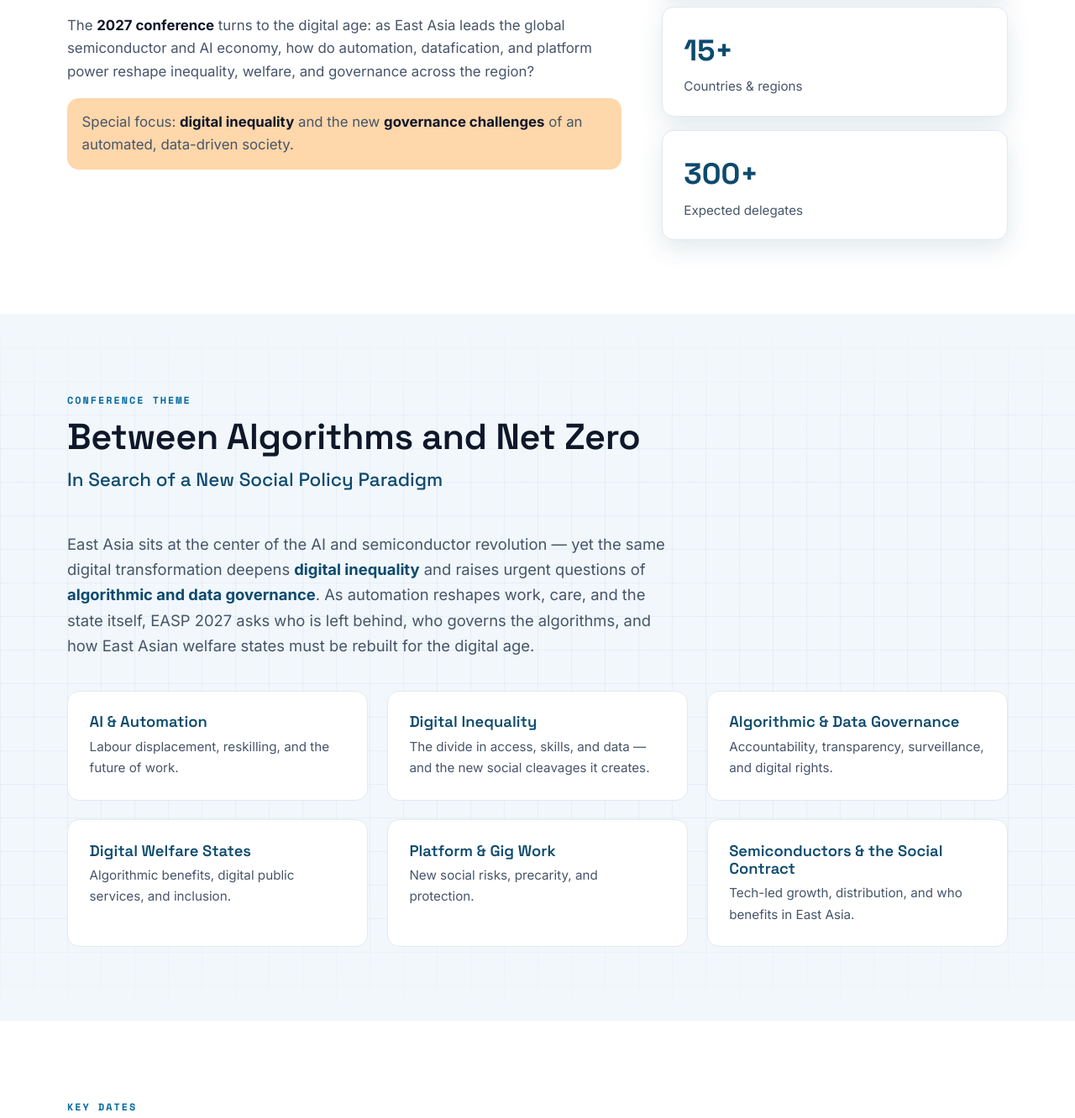
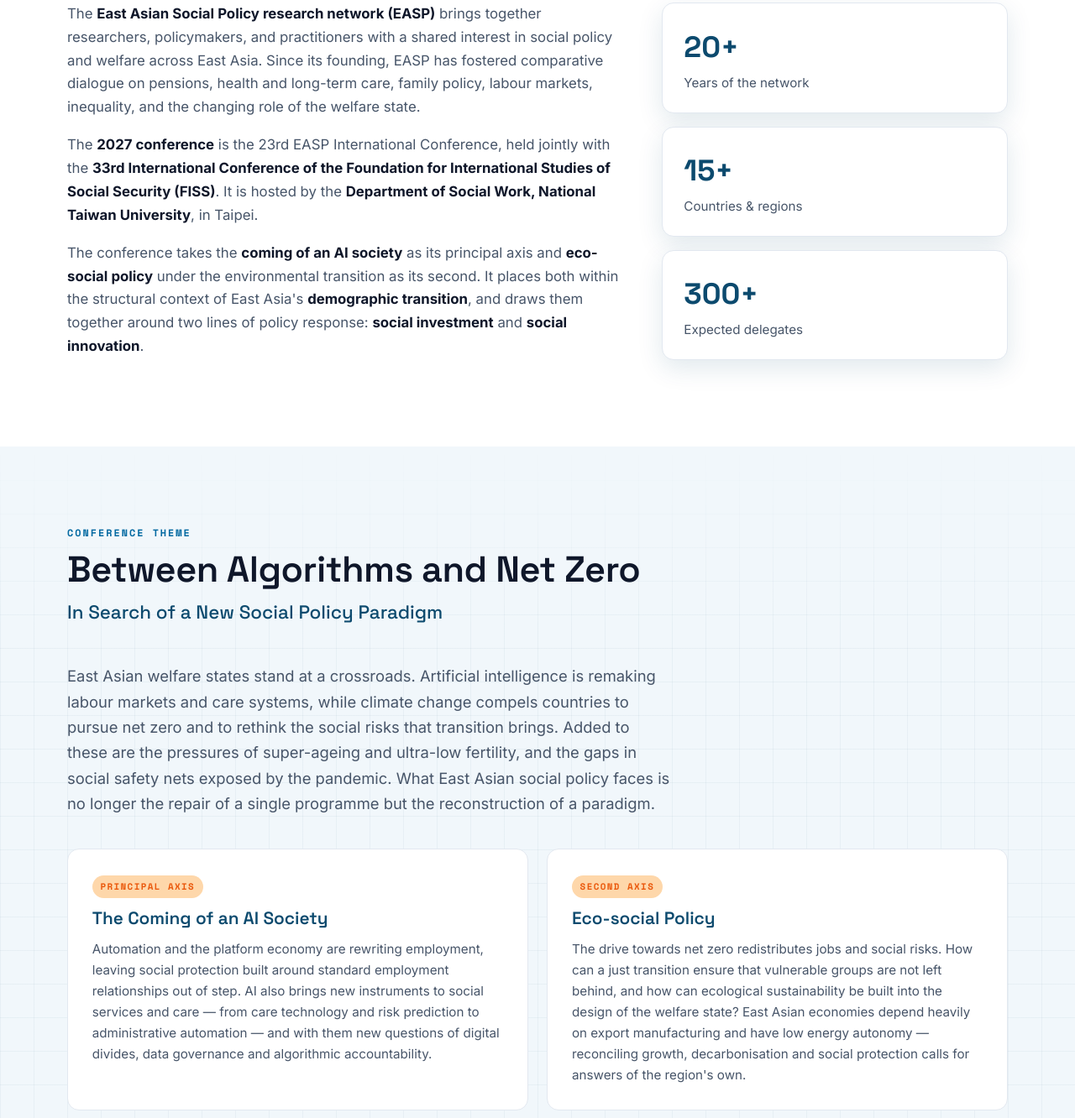
Before and after one commit to chungyang1017/2027EASP, a plain HTML site: page 網頁/index.html in a window 1280 px wide. Shown: the part 1112-2444 px from the top of the page at 84% size. Drawn offline with nearby package versions, Linux system fonts and the light colour scheme.

Commit message:
補上會議地點、FISS 合辦與四軸主題架構；修正資產排除規則
依計畫書（第23屆東亞社會政策研討會計畫書.docx）定案內容補齊：
- 地點：國立臺灣大學（臺北），承辦單位為臺大社會工作學系
- 合辦：EASP 第23屆年會暨 FISS（Foundation for International
  Studies of Social Security）第33屆年會
- 主題架構改寫為計畫書四軸：AI社會為主軸、生態社會政策為第二軸線、
  東亞人口轉型為結構脈絡、社會投資與社會創新為政策回應路徑
  （原六張純數位框架的 topic-card 與新主題「演算法與淨零之間」對不上）

計畫書中標為暫定或待確議者一律未上線，維持原佔位：四位主題演講者、
12 個分組子題、各項投稿與註冊截止日期。

同時修正 .assetsignore：原規則未排除 .wrangler/、2027 EASP計畫書/、
EASP會議事務/ 及本機資料庫檔，導致計畫書、兩位講者 CV、經費估算與
內部議程隨部署公開於 workers.dev。已重新部署，全部確認回傳 404。

Co-Authored-By: Claude Opus 5 <noreply@anthropic.com>

```diff
--- a/網頁/index.html
+++ b/網頁/index.html
@@ -4,11 +4,11 @@
   <meta charset="UTF-8" />
   <meta name="viewport" content="width=device-width, initial-scale=1.0" />
   <title>EASP 2027 — East Asian Social Policy Network Conference</title>
-  <meta name="description" content="EASP 2027, Taiwan, 30 June – 2 July 2027 — Between Algorithms and Net Zero: In Search of a New Social Policy Paradigm." />
+  <meta name="description" content="EASP 2027 · FISS 2027 — National Taiwan University, Taipei, 30 June – 2 July 2027. Between Algorithms and Net Zero: In Search of a New Social Policy Paradigm." />
 
   <!-- Social preview -->
   <meta property="og:title" content="EASP 2027 — East Asian Social Policy Network Conference" />
-  <meta property="og:description" content="Between Algorithms and Net Zero — In Search of a New Social Policy Paradigm. The 2027 EASP Conference, Taiwan, 30 June – 2 July 2027." />
+  <meta property="og:description" content="Between Algorithms and Net Zero — In Search of a New Social Policy Paradigm. The 23rd EASP International Conference and the 33rd FISS International Conference, National Taiwan University, Taipei, 30 June – 2 July 2027." />
   <meta property="og:type" content="website" />
 
   <!-- Inline SVG favicon -->
@@ -19,7 +19,7 @@
   <link rel="preconnect" href="https://fonts.gstatic.com" crossorigin />
   <link href="https://fonts.googleapis.com/css2?family=Space+Grotesk:wght@400;500;600;700&family=Inter:wght@400;500;600;700&family=Space+Mono:wght@400;700&display=swap" rel="stylesheet" />
 
-  <link rel="stylesheet" href="styles.css?v=16" />
+  <link rel="stylesheet" href="styles.css?v=17" />
 </head>
 <body>
   <!-- ============ HEADER / NAV ============ -->
@@ -50,13 +50,15 @@
   <section class="hero">
     <div class="hero-bg" aria-hidden="true"></div>
     <div class="container hero-inner">
-      <p class="hero-eyebrow">East Asian Social Policy Research Network · Taiwan 2027</p>
+      <p class="hero-eyebrow">East Asian Social Policy Research Network · Taipei 2027</p>
       <h1 class="hero-title">The 2027 EASP Conference</h1>
+      <p class="hero-joint">The 23rd International Conference of the East Asian Social Policy research network (EASP), held jointly with the 33rd International Conference of the Foundation for International Studies of Social Security (FISS).</p>
       <p class="hero-theme">Between Algorithms and Net Zero</p>
       <p class="hero-sub">
-        Digitalization, automation, and AI are rewriting the welfare state.
-        At the heart of the global semiconductor economy, East Asia asks what
-        social policy and welfare governance become in the digital age.
+        The coming of an AI society, and the ecological transition towards net zero,
+        are reshaping the risks that welfare states were built to address. Set against
+        East Asia's demographic transition, EASP 2027 asks how social investment and
+        social innovation can answer them.
       </p>
       <div class="hero-meta">
         <div class="meta-chip">
@@ -65,7 +67,7 @@
         </div>
         <div class="meta-chip">
           <span class="meta-label">Venue</span>
-          <span class="meta-value">Taiwan</span>
+          <span class="meta-value">National Taiwan University, Taipei</span>
         </div>
         <div class="meta-chip">
           <span class="meta-label">Format</span>
@@ -112,14 +114,19 @@
               inequality, and the changing role of the welfare state.
             </p>
             <p>
-              The <strong>2027 conference</strong> turns to the digital age: as East
-              Asia leads the global semiconductor and AI economy, how do automation,
-              datafication, and platform power reshape inequality, welfare, and
-              governance across the region?
+              The <strong>2027 conference</strong> is the 23rd EASP International
+              Conference, held jointly with the <strong>33rd International Conference
+              of the Foundation for International Studies of Social Security (FISS)</strong>.
+              It is hosted by the <strong>Department of Social Work, National Taiwan
+              University</strong>, in Taipei.
             </p>
-            <p class="note">
-              Special focus: <strong>digital inequality</strong> and the new
-              <strong>governance challenges</strong> of an automated, data-driven society.
+            <p>
+              The conference takes the <strong>coming of an AI society</strong> as its
+              principal axis and <strong>eco-social policy</strong> under the
+              environmental transition as its second. It places both within the
+              structural context of East Asia's <strong>demographic transition</strong>,
+              and draws them together around two lines of policy response:
+              <strong>social investment</strong> and <strong>social innovation</strong>.
             </p>
           </div>
           <div class="stats">
@@ -149,20 +156,35 @@
           <p class="theme-sub">In Search of a New Social Policy Paradigm</p>
         </div>
         <p class="lead">
-          East Asia sits at the center of the AI and semiconductor revolution — yet the
-          same digital transformation deepens <strong>digital inequality</strong> and raises
-          urgent questions of <strong>algorithmic and data governance</strong>. As automation
-          reshapes work, care, and the state itself, EASP 2027 asks who is left behind, who
-          governs the algorithms, and how East Asian welfare states must be rebuilt for the
-          digital age.
+          East Asian welfare states stand at a crossroads. Artificial intelligence is
+          remaking labour markets and care systems, while climate change compels
+          countries to pursue net zero and to rethink the social risks that transition
+          brings. Added to these are the pressures of super-ageing and ultra-low
+          fertility, and the gaps in social safety nets exposed by the pandemic. What
+          East Asian social policy faces is no longer the repair of a single programme
+          but the reconstruction of a paradigm.
         </p>
-        <div class="topics">
-          <div class="topic-card"><h3>AI &amp; Automation</h3><p>Labour displacement, reskilling, and the future of work.</p></div>
-          <div class="topic-card"><h3>Digital Inequality</h3><p>The divide in access, skills, and data — and the new social cleavages it creates.</p></div>
-          <div class="topic-card"><h3>Algorithmic &amp; Data Governance</h3><p>Accountability, transparency, surveillance, and digital rights.</p></div>
-          <div class="topic-card"><h3>Digital Welfare States</h3><p>Algorithmic benefits, digital public services, and inclusion.</p></div>
-          <div class="topic-card"><h3>Platform &amp; Gig Work</h3><p>New social risks, precarity, and protection.</p></div>
-          <div class="topic-card"><h3>Semiconductors &amp; the Social Contract</h3><p>Tech-led growth, distribution, and who benefits in East Asia.</p></div>
+        <div class="topics topics-axes">
+          <div class="topic-card">
+            <span class="axis-tag">Principal axis</span>
+            <h3>The Coming of an AI Society</h3>
+            <p>Automation and the platform economy are rewriting employment, leaving social protection built around standard employment relationships out of step. AI also brings new instruments to social services and care — from care technology and risk prediction to administrative automation — and with them new questions of digital divides, data governance and algorithmic accountability.</p>
+          </div>
+          <div class="topic-card">
+            <span class="axis-tag">Second axis</span>
+            <h3>Eco-social Policy</h3>
+            <p>The drive towards net zero redistributes jobs and social risks. How can a just transition ensure that vulnerable groups are not left behind, and how can ecological sustainability be built into the design of the welfare state? East Asian economies depend heavily on export manufacturing and have low energy autonomy — reconciling growth, decarbonisation and social protection calls for answers of the region's own.</p>
+          </div>
+          <div class="topic-card">
+            <span class="axis-tag">Structural context</span>
+            <h3>East Asia's Demographic Transition</h3>
+            <p>Taiwan became a super-aged society in 2025, fertility in South Korea keeps setting new global lows, and Japan's population continues to shrink. Ageing and ultra-low fertility squeeze the financing and workforce of pensions, health care and long-term care — and interlock with both axes above, from care shortages that make care technology unavoidable to the transition's employment effects on older workers.</p>
+          </div>
+          <div class="topic-card">
+            <span class="axis-tag">Policy responses</span>
+            <h3>Social Investment &amp; Social Innovation</h3>
+            <p>Social investment turns the welfare state from compensation after the fact towards prevention and capacity-building earlier in the life course. Social innovation stresses collaboration among the state, market, social organisations and communities. Eight years after the 2019 Taipei conference took up productivism and social investment, EASP 2027 returns to take stock — and extends the view to social innovation under AI and ecological transition.</p>
+          </div>
         </div>
       </div>
     </section>
@@ -246,7 +268,7 @@
           <h2>Getting there</h2>
         </div>
         <div class="venue-grid">
-          <div class="venue-card"><h3>📍 Venue</h3><p>Host institution and city to be announced.</p></div>
+          <div class="venue-card"><h3>📍 Venue</h3><p><strong>National Taiwan University</strong>, Taipei. Hosted by the Department of Social Work, National Taiwan University. The detailed campus venue will be announced.</p></div>
           <div class="venue-card"><h3>✈️ Travel</h3><p>Information on airports, visas, and local transport will be posted here.</p></div>
           <div class="venue-card"><h3>🏨 Accommodation</h3><p>Recommended hotels and booking details to follow.</p></div>
         </div>
@@ -281,7 +303,7 @@
     <div class="container footer-grid">
       <div>
         <div class="footer-brand"><span class="brand-mark">EASP</span><span class="brand-year">2027</span></div>
-        <p>The 2027 International Conference of the East Asian Social Policy research network.</p>
+        <p>The 23rd International Conference of the East Asian Social Policy research network (EASP), held jointly with the 33rd International Conference of the Foundation for International Studies of Social Security (FISS).</p>
       </div>
       <div>
         <h4>Navigate</h4>
@@ -297,7 +319,7 @@
         <ul>
           <li><a href="mailto:info@example.org">info@example.org</a></li>
           <li>Organising committee</li>
-          <li>Host institution</li>
+          <li>Department of Social Work,<br />National Taiwan University</li>
         </ul>
       </div>
     </div>
--- a/網頁/styles.css
+++ b/網頁/styles.css
@@ -101,6 +101,7 @@ a { color: var(--navy); text-decoration: none; }
 .hero:has(.hero-sky) .hero-inner { text-shadow: 0 1px 10px rgba(5,7,15,.85), 0 0 26px rgba(5,7,15,.6); }
 .hero-eyebrow { font-family: var(--mono); text-transform: uppercase; letter-spacing: 2.5px; font-size: .78rem; font-weight: 600; color: rgba(255,218,166,.9); margin-bottom: 1rem; }
 .hero-title { font-size: clamp(1.9rem, 4.6vw, 3.5rem); font-weight: 700; letter-spacing: -.5px; white-space: nowrap; }
+.hero-joint { max-width: 54ch; font-size: clamp(.88rem, 1.7vw, .98rem); line-height: 1.55; color: rgba(255,255,255,.72); margin-top: .9rem; }
 .hero-theme { font-family: var(--serif); font-size: clamp(1.35rem, 3vw, 2.1rem); font-weight: 600; line-height: 1.15; letter-spacing: -.3px; color: #f6c473; margin-top: .7rem; }
 .hero-sub { max-width: 46ch; font-size: clamp(1rem, 2.1vw, 1.18rem); color: rgba(255,255,255,.84); margin: 1.1rem 0 2.2rem; }
 .hero-meta { display: flex; flex-wrap: wrap; gap: 1rem; margin-bottom: 2.4rem; }
@@ -319,6 +320,13 @@ a { color: var(--navy); text-decoration: none; }
 .topic-card h3 { font-size: 1.15rem; color: var(--navy); margin-bottom: .4rem; }
 .topic-card p { color: var(--slate); font-size: .95rem; }
 
+/* Four-axis theme cards */
+.topics-axes { grid-template-columns: repeat(2, 1fr); }
+.topics-axes .topic-card { padding: 1.8rem; }
+.topics-axes .topic-card h3 { font-family: var(--serif); font-size: 1.3rem; margin-bottom: .7rem; }
+.topics-axes .topic-card p { line-height: 1.65; }
+.axis-tag { display: inline-block; font-family: var(--mono); text-transform: uppercase; letter-spacing: 1.4px; font-size: .68rem; font-weight: 700; color: var(--gold); background: var(--gold-soft); padding: .28rem .6rem; border-radius: 999px; margin-bottom: .8rem; }
+
 /* ---------- Timeline ---------- */
 .timeline { list-style: none; max-width: 760px; border-left: 2px solid var(--line); margin-left: 8px; }
 .timeline li { position: relative; padding: 0 0 2rem 2rem; }
@@ -390,7 +398,7 @@ a { color: var(--navy); text-decoration: none; }
   .hero-net { position: absolute; inset: 0; width: 100%; margin: 0; }
   .map-stage { top: 16px; right: 0; height: auto; width: 100%; transform: none; }
   .taiwan-glow b { display: none; }
-  .about-grid, .topics, .speakers-grid, .venue-grid, .footer-grid { grid-template-columns: 1fr; }
+  .about-grid, .topics, .topics-axes, .speakers-grid, .venue-grid, .footer-grid { grid-template-columns: 1fr; }
   .topics, .speakers-grid, .venue-grid { gap: 1rem; }
 }
 
```
Also changed, not shown: 1 other file.
